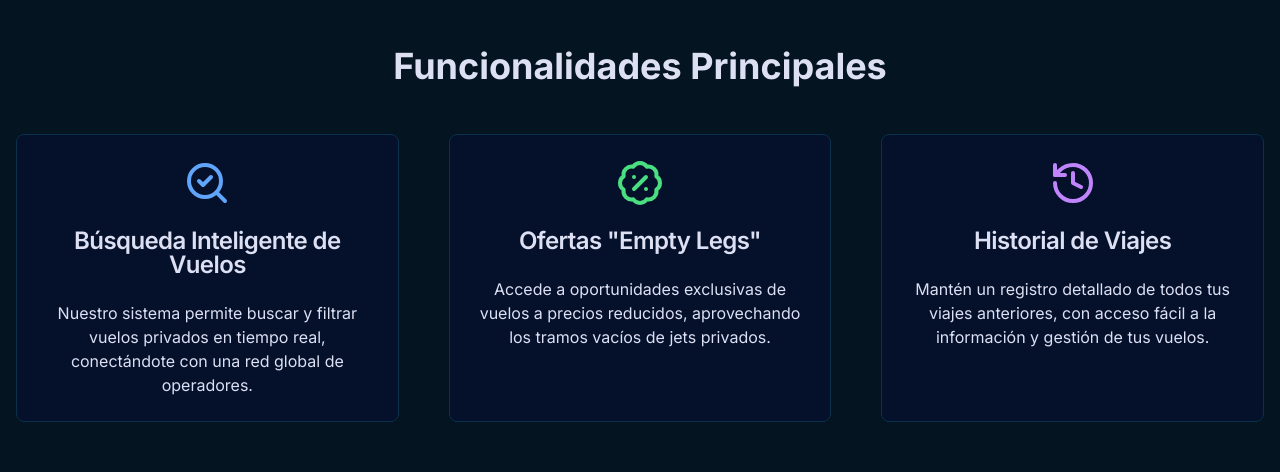
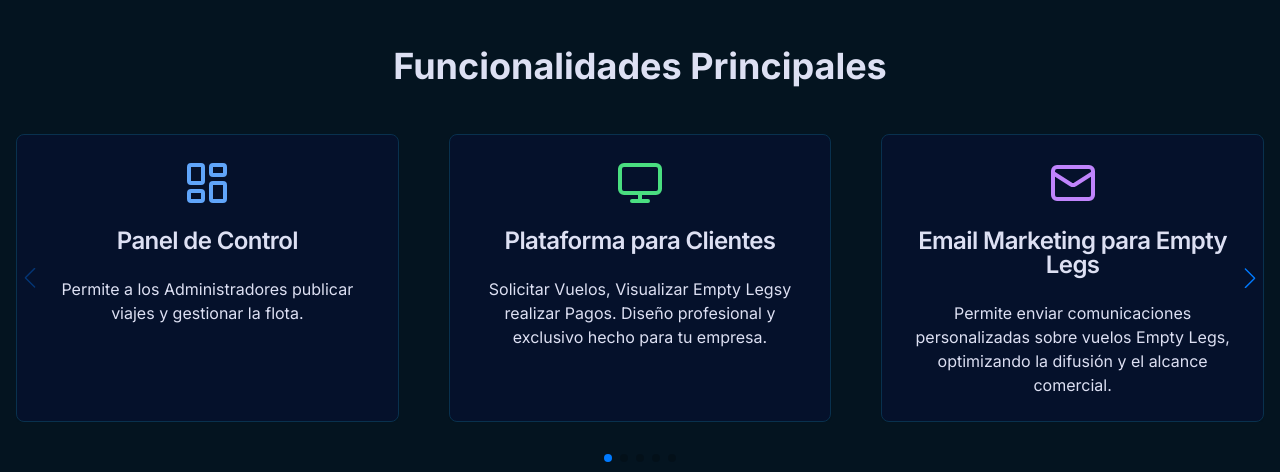
Before and after one commit to franlanese/jetsetter, a Next.js app: page / in a window 1280 px wide. Shown: the part 860-1332 px from the top of the page. Built offline with nearby package versions, Linux system fonts and the light colour scheme.

Commit message:
1.0 features

```diff
--- a/src/app/page.tsx
+++ b/src/app/page.tsx
@@ -4,7 +4,7 @@ import Link from 'next/link';
 import Image from 'next/image';
 import { Button } from '@/components/ui/button';
 import { Card, CardContent, CardHeader, CardTitle } from '@/components/ui/card';
-import { Rocket, Plane, History, Code, BadgePercent, SearchCheck } from 'lucide-react';
+import { Rocket, Plane, History, Code, BadgePercent, SearchCheck, LayoutDashboard, Monitor, Mail, Calculator, UserCheck, Globe, Blocks } from 'lucide-react';
 import { LanguageProvider, useTranslation } from '@/context/LanguageContext';
 import { LanguageSwitcher } from '@/components/LanguageSwitcher';
 import { DemoRequestDialog } from '@/components/DemoRequestDialog';
@@ -41,6 +41,44 @@ const PresentationPageContent = () => {
       ],
     },
 
+  ];
+
+  const features = [
+    {
+      icon: <LayoutDashboard className="mx-auto h-12 w-12 text-blue-400 mb-4" />,
+      title: "Panel de Control",
+      description: "Permite a los Administradores publicar viajes y gestionar la flota."
+    },
+    {
+      icon: <Monitor className="mx-auto h-12 w-12 text-green-400 mb-4" />,
+      title: "Plataforma para Clientes",
+      description: "Solicitar Vuelos, Visualizar Empty Legsy realizar Pagos. Diseño profesional y exclusivo hecho para tu empresa."
+    },
+    {
+      icon: <Mail className="mx-auto h-12 w-12 text-purple-400 mb-4" />,
+      title: "Email Marketing para Empty Legs",
+      description: "Permite enviar comunicaciones personalizadas sobre vuelos Empty Legs, optimizando la difusión y el alcance comercial."
+    },
+    {
+      icon: <Calculator className="mx-auto h-12 w-12 text-orange-400 mb-4" />,
+      title: "Automatización de presupuestos",
+      description: "Genera presupuestos de vuelos de forma automática, aplicando los parámetros de la empresa para asegurar rapidez, precisión y eficiencia en cada cotización."
+    },
+    {
+      icon: <UserCheck className="mx-auto h-12 w-12 text-red-400 mb-4" />,
+      title: "Validar registros de clientes",
+      description: "Módulo que valida registros de clientes mediante SMS, correo electrónico o WhatsApp, garantizando seguridad, autenticidad y confiabilidad en la información ingresada."
+    },
+    {
+      icon: <Globe className="mx-auto h-12 w-12 text-teal-400 mb-4" />,
+      title: "Traducción Multilingüe",
+      description: "Ofrecer la página en diferentes idiomas, optimizando la experiencia del usuario y facilitando el alcance a mercados internacionales."
+    },
+    {
+      icon: <Blocks className="mx-auto h-12 w-12 text-indigo-400 mb-4" />,
+      title: "Escalable y Modular",
+      description: "Posibilidad de futuras ampliaciones funcionales y personalización de diseño."
+    }
   ];
 
   return (
@@ -142,45 +180,21 @@ const PresentationPageContent = () => {
             }}
             className="pb-16"
           >
-            <SwiperSlide className="!h-auto">
+            {features.map((feature, index) => (
+              <SwiperSlide key={index} className="!h-auto">
                 <Card className="h-full flex flex-col text-center hover:shadow-lg transition-shadow bg-secondary/50">
                   <CardHeader>
-                  <SearchCheck className="mx-auto h-12 w-12 text-blue-400 mb-4" />
-                  <CardTitle>{t('feature1Title')}</CardTitle>
+                    {feature.icon}
+                    <CardTitle>{feature.title}</CardTitle>
                   </CardHeader>
                   <CardContent className="flex-grow">
                     <p>
-                    {t('feature1Text')}
+                      {feature.description}
                     </p>
                   </CardContent>
                 </Card>
               </SwiperSlide>
-            <SwiperSlide className="!h-auto">
-              <Card className="h-full flex flex-col text-center hover:shadow-lg transition-shadow bg-secondary/50">
-                <CardHeader>
-                  <BadgePercent className="mx-auto h-12 w-12 text-green-400 mb-4" />
-                  <CardTitle>{t('feature2Title')}</CardTitle>
-                </CardHeader>
-                <CardContent className="flex-grow">
-                  <p>
-                    {t('feature2Text')}
-                  </p>
-                </CardContent>
-              </Card>
-            </SwiperSlide>
-            <SwiperSlide className="!h-auto">
-              <Card className="h-full flex flex-col text-center hover:shadow-lg transition-shadow bg-secondary/50">
-                <CardHeader>
-                  <History className="mx-auto h-12 w-12 text-purple-400 mb-4" />
-                  <CardTitle>{t('feature3Title')}</CardTitle>
-                </CardHeader>
-                <CardContent className="flex-grow">
-                  <p>
-                    {t('feature3Text')}
-                  </p>
-                </CardContent>
-              </Card>
-            </SwiperSlide>
+            ))}
           </Swiper>
           <div className="flex justify-center mt-8" ref={setPaginationEl} />
         </section>
```
Lines whose indentation alone changed are shown as unchanged.
